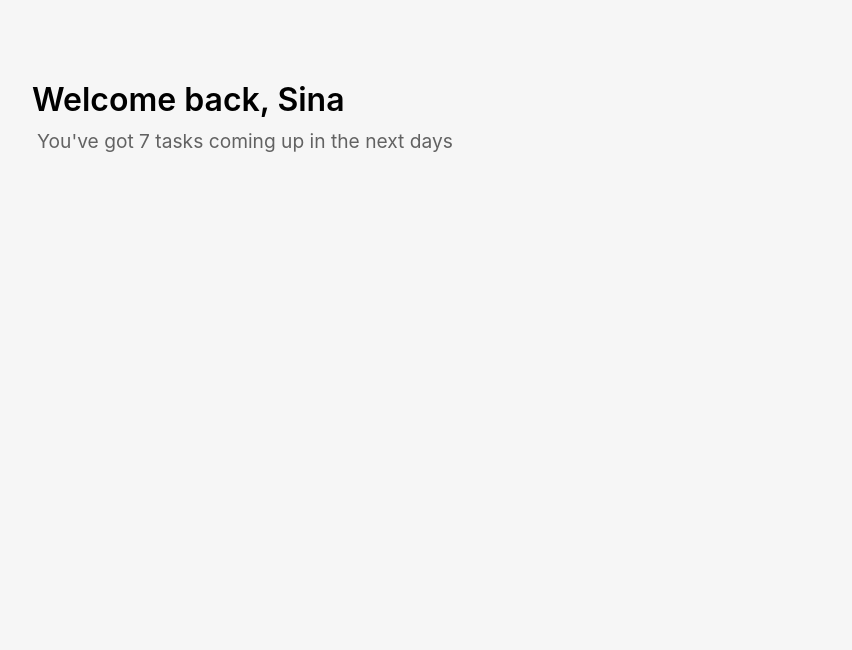
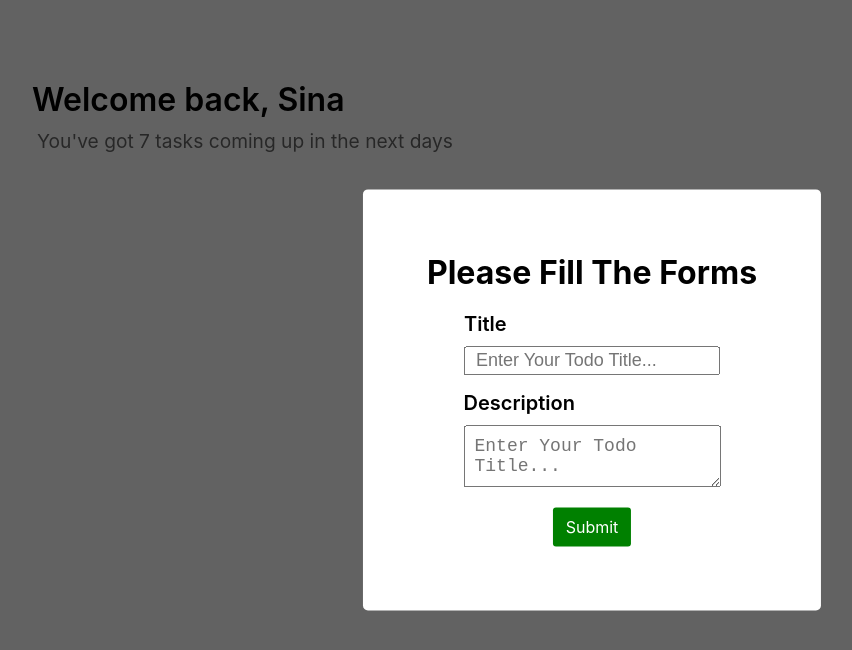
Before and after one commit to Sina-Abf/todo-list-app, a React (Create React App) app: page / in a window 1280 px wide. Shown: the top 650 px of the page, without its empty margins (48-900 px from the left). Built offline with nearby package versions, Linux system fonts and the light colour scheme.

Commit message:
Add some styling to modal and creating form

```diff
--- a/src/components/Todo/Todo.js
+++ b/src/components/Todo/Todo.js
@@ -1,10 +1,15 @@
 import React, { Fragment } from 'react';
+import Modal from '../Ui/Modal';
+import TodoForm from './TodoForm';
 import UserInfo from './UserInfo';
 
 const Todo = () => {
   return (
     <Fragment>
       <UserInfo />
+      <Modal>
+        <TodoForm />
+      </Modal>
     </Fragment>
   );
 };
--- a/src/components/Todo/TodoForm.js
+++ b/src/components/Todo/TodoForm.js
@@ -0,0 +1,31 @@
+import React, { Fragment } from 'react';
+import classes from './TodoForm.module.css';
+
+const TodoForm = () => {
+  return (
+    <Fragment>
+      <h1 className={classes.modalForm}>Please Fill The Forms</h1>
+      <form className={classes.form}>
+        <div>
+          <label htmlFor="todo-title">Title</label>
+          <input
+            id="todo-title"
+            type="text"
+            placeholder="Enter Your Todo Title..."
+          />
+        </div>
+        <div>
+          <label htmlFor="todo-description">Description</label>
+          <textarea
+            id="todo-title"
+            type="text"
+            placeholder="Enter Your Todo Title..."
+          />
+        </div>
+        <button>Submit</button>
+      </form>
+    </Fragment>
+  );
+};
+
+export default TodoForm;
--- /dev/null
+++ b/src/components/Todo/TodoForm.module.css
@@ -0,0 +1,43 @@
+.form {
+  display: flex;
+  flex-direction: column;
+  align-items: center;
+  justify-content: center;
+  gap: 1rem;
+}
+
+.form label {
+  display: block;
+  font-weight: 600;
+  font-size: 20px;
+  margin-bottom: 10px;
+}
+
+.form input {
+  outline: none;
+  font-size: 18px;
+  padding: 2px 10px;
+}
+
+.form textarea {
+  font-size: 18px;
+  padding: 10px 10px;
+}
+
+.form button {
+  font: inherit;
+  background: green;
+  border: none;
+  color: #fff;
+  padding: 0.6rem 0.8rem;
+  border-radius: 3px;
+  cursor: pointer;
+}
+
+.form button:hover {
+  background: rgb(0, 164, 0);
+}
+
+.modalForm {
+  margin-bottom: 20px;
+}
--- /dev/null
+++ b/src/components/Ui/Card.js
@@ -0,0 +1,10 @@
+import React from 'react';
+import classes from './Card.module.css';
+
+const Card = (props) => {
+  return (
+    <div className={`${classes.card} ${props.className}`}>{props.children}</div>
+  );
+};
+
+export default Card;
--- /dev/null
+++ b/src/components/Ui/Card.module.css
@@ -0,0 +1,5 @@
+.card {
+  background: #fff;
+  border-radius: 5px;
+  padding: 1rem;
+}
--- /dev/null
+++ b/src/components/Ui/Modal.js
@@ -0,0 +1,18 @@
+import React from 'react';
+import Card from './Card';
+import classes from './Modal.module.css';
+
+const Backdrop = (props) => {
+  return <div className={classes.backdrop} />;
+};
+
+const Modal = (props) => {
+  return (
+    <div>
+      <Backdrop />
+      <Card className={classes.card}>{props.children}</Card>
+    </div>
+  );
+};
+
+export default Modal;
--- /dev/null
+++ b/src/components/Ui/Modal.module.css
@@ -0,0 +1,19 @@
+.backdrop {
+  background: #000;
+  position: fixed;
+  top: 0;
+  bottom: 0;
+  right: 0;
+  left: 0;
+  height: 100vh;
+  opacity: 60%;
+  z-index: 10;
+}
+.card {
+  position: absolute;
+  padding: 4rem;
+  z-index: 20;
+  top: 50%;
+  left: 50%;
+  transform: translate(-50%, -50%);
+}
```
